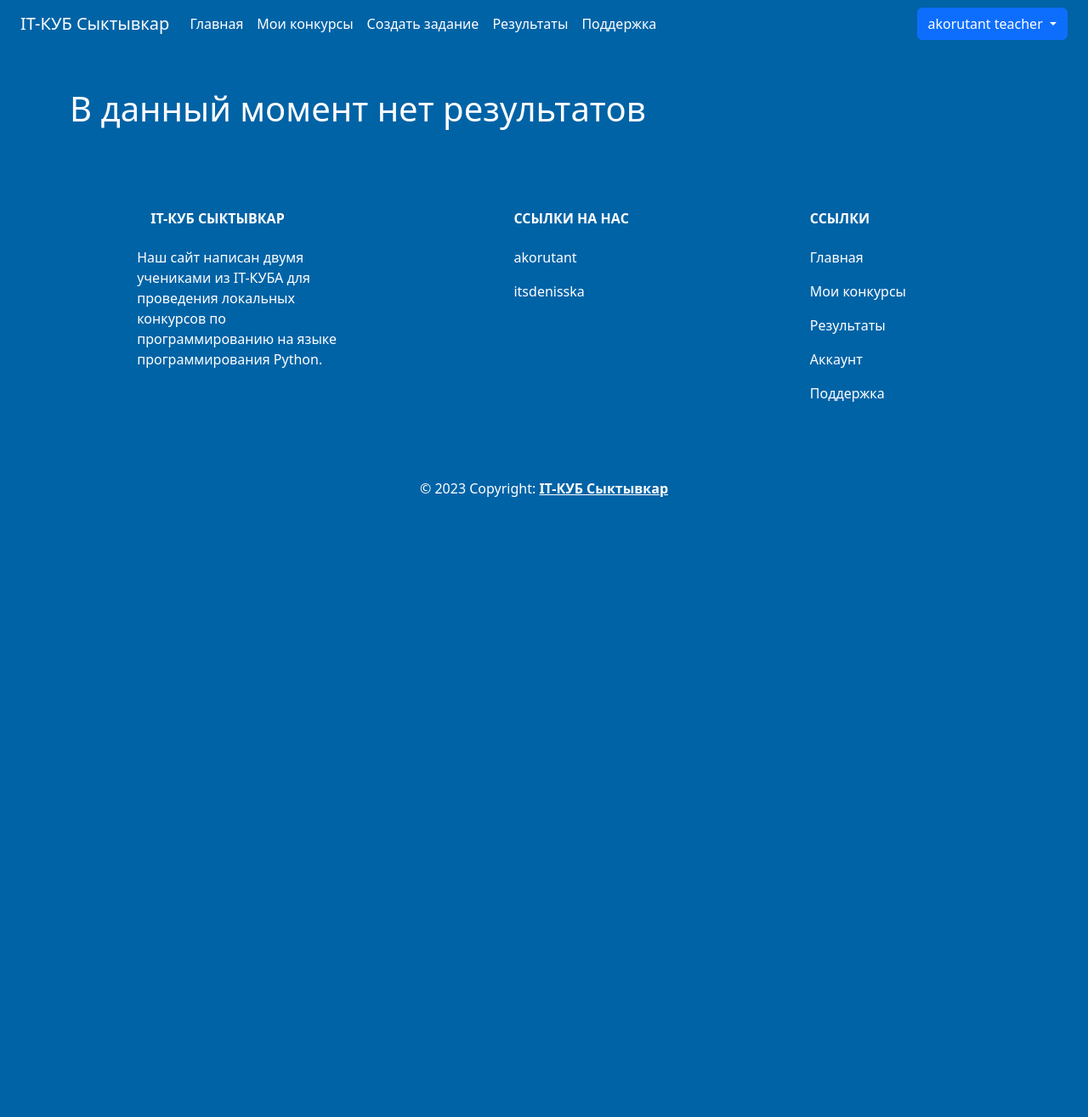
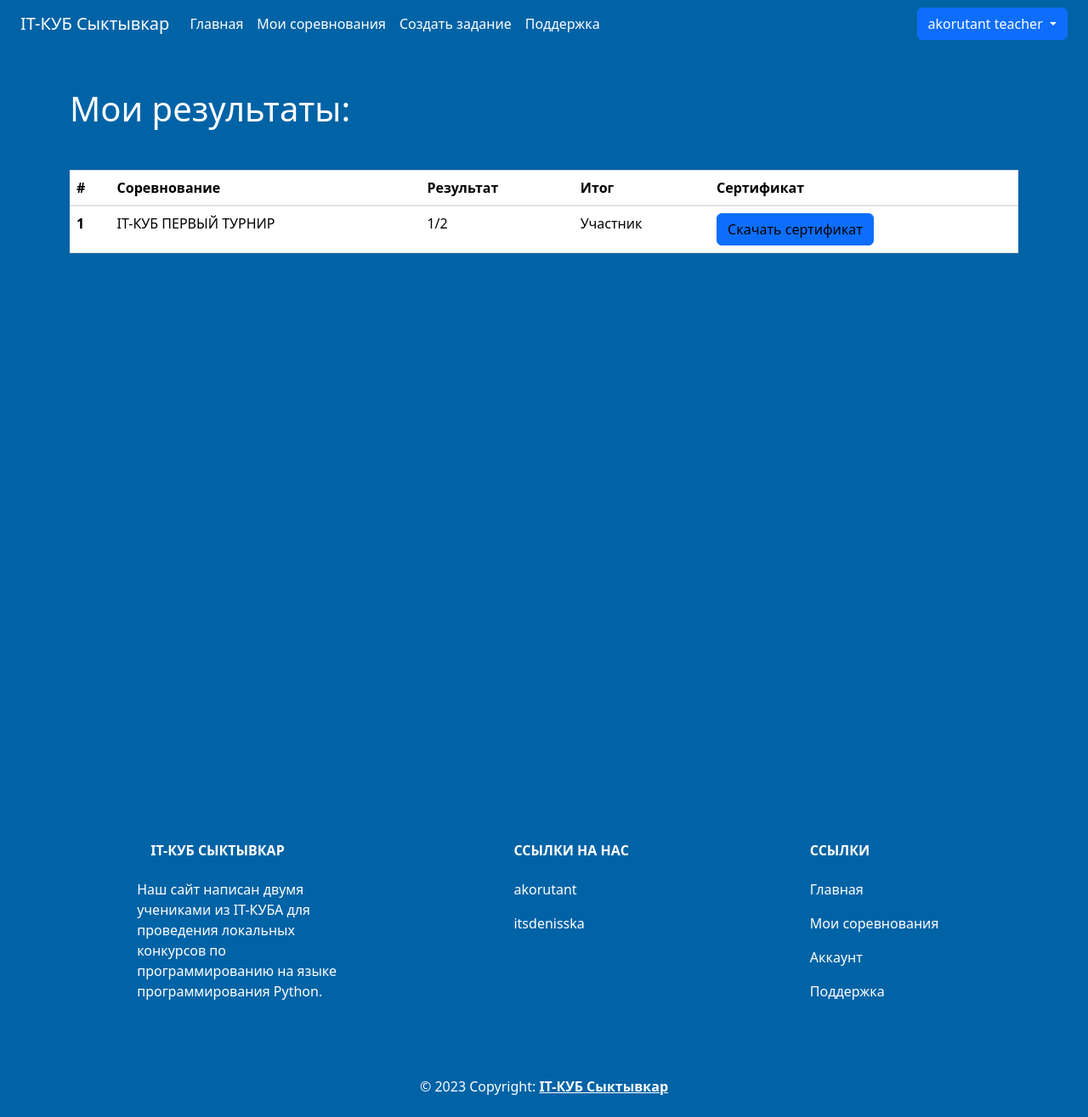
Before and after one commit to akorutant/pycontester, a Flask app: page /results in a window 1280 px wide. Shown: the whole page at 85% size. Before the commit the page ends 585 px from the top, so only its background shows below. Run offline with Flask 3, Linux system fonts and the light colour scheme; a user stored in the database is signed in; data comes from the database, SQL or seed files in the repository; both versions use the stored data as it was after the commit; some libraries are stand-ins or nearby versions.

Commit message:
added results page for user

```diff
--- a/data/contests.py
+++ b/data/contests.py
@@ -2,7 +2,6 @@ import sqlalchemy
 from sqlalchemy.util.preloaded import orm
 
 from .db_session import SqlAlchemyBase
-
 
 contest_to_task_table = sqlalchemy.Table(
     'contest_to_task',
@@ -25,4 +24,4 @@ class Contest(SqlAlchemyBase):
     end_deadline = sqlalchemy.Column(sqlalchemy.DateTime, nullable=False)
     teacher = orm.relationship('Teacher')
     tasks = orm.relationship('Task', secondary='contest_to_task', backref='contest')
-    contest_results = orm.relationship("ContestResults")
+    contest_result = orm.relationship("ContestResults", back_populates='contest_item')
--- a/main.py
+++ b/main.py
@@ -204,9 +204,12 @@ def help():
 def contests_list(contest_id):
     db_sess = db_session.create_session()
     contest = db_sess.query(Contest).filter(Contest.id == contest_id).first()
+
+
     contest_results = db_sess.query(ContestResults)\
-        .filter(ContestResults.id == contest_id)\
+        .filter(ContestResults.contest_id == contest_id)\
         .filter(current_user.id == ContestResults.student_id).first()
+
 
     if contest.end_deadline <= dt.datetime.now() or contest_results:
         return redirect(url_for("contests"))
@@ -228,7 +231,8 @@ def contests_teacher():
             Contest.author_id == current_user.id).all()
         return render_template("teacher_contests.html",
                                title="Список конкурсов",
-                               contests=contests_data)
+                               contests=contests_data,
+                               now=dt.datetime.now())
     return redirect(url_for("index"))
 
 
@@ -423,9 +427,13 @@ def task_edit(contest_id, id):
 
 
 @app.route("/results")
+@login_required
 def results():
+    db_sess = db_session.create_session()
+    results = db_sess.query(ContestResults).filter(ContestResults.student_id == current_user.id).all()
     return render_template("results.html",
-                           title="Результаты")
+                           title="Результаты",
+                           results=results)
 
 
 @app.route('/logout')
--- a/static/css/style.css
+++ b/static/css/style.css
@@ -24,3 +24,8 @@
 .test-case {
   display: flex;
 }
+
+
+.content {
+	min-height:100vh;
+}
--- a/templates/base.html
+++ b/templates/base.html
@@ -60,7 +60,7 @@
                     {% if current_user.is_authenticated %}
                     {% if current_user.job_title == "teacher" %}
                     <li>
-                        <a class="nav-link text-white" href="{{ url_for('contests_teacher') }}">Мои конкурсы</a>
+                        <a class="nav-link text-white" href="{{ url_for('contests_teacher') }}">Мои соревнования</a>
                     </li>
                     <li>
                         <a class="nav-link text-white" href="{{ url_for('tasks_add') }}">Создать задание</a>
@@ -68,14 +68,14 @@
                     {% else %}
                     <li>
                         <li class="nav-item">
-                            <a class="nav-link text-white" href="{{ url_for('contests') }}">Конкурсы</a>
+                            <a class="nav-link text-white" href="{{ url_for('contests') }}">Соревнования</a>
                         </li>
                         <a class="nav-link text-white" href="{{ url_for('code') }}">Редактор кода</a>
                     </li>
+                    <li class="nav-item">
+                        <a class="nav-link text-white" href="{{ url_for('results') }}">Мои результаты</a>
+                    </li>
                     {% endif %}
-                    <li class="nav-item">
-                        <a class="nav-link text-white" href="{{ url_for('results') }}">Результаты</a>
-                    </li>
                     {% endif %}
                     <li class="nav-item">
                         <a class="nav-link text-white" href="{{ url_for('help') }}">Поддержка</a>
@@ -107,7 +107,7 @@
         </div>
     </nav>
 </header>
-<main role="main" class="container">
+<main role="main" class="container content mt-5">
     {% block content %} {% endblock %}
 </main>
 <footer class="text-center text-lg-start navbar-background text-muted">
@@ -140,19 +140,19 @@
                     {% if current_user.is_authenticated %}
                     {% if current_user.job_title == "teacher" %}
                     <p>
-                        <a class="nav-link text-white" href="{{ url_for('contests_teacher') }}">Мои конкурсы</a>
+                        <a class="nav-link text-white" href="{{ url_for('contests_teacher') }}">Мои соревнования</a>
                     </p>
                     {% else %}
                     <p>
-                        <a href="{{ url_for('contests') }}" class="nav-link text-white">Конкурсы</a>
+                        <a href="{{ url_for('contests') }}" class="nav-link text-white">Соревнования</a>
                     </p>
                     <p>
                         <a class="nav-link text-white" href="{{ url_for('code') }}">Редактор кода</a>
                     </p>
+                    <p>
+                        <a class="nav-link text-white" href="{{ url_for('results') }}">Мои результаты</a>
+                    </p>
                     {% endif %}
-                    <p>
-                        <a href="{{ url_for('results') }}" class="nav-link text-white">Результаты</a>
-                    </p>
                     <p>
                         <a class="nav-link text-white" href="{{ url_for('account', user_id=current_user.id) }}">Аккаунт</a>
                     </p>
--- a/templates/contest_results.html
+++ b/templates/contest_results.html
@@ -1,6 +1,6 @@
 {% extends 'base.html' %} {% block content %}
 <div class="container mt-3 text-white">
-  <h1>Результаты конкурса {{contest.title}}</h1>
+  <h1 class="mt-2">Результаты соревнования: {{contest.title}}</h1>
     <table class="table text-white mt-5">
   <thead>
     <tr>
--- a/templates/contests_add.html
+++ b/templates/contests_add.html
@@ -1,6 +1,6 @@
 {% extends "base.html" %}
 {% block content %}
-<h1 class="text-white">Создание конкурса</h1>
+<h1 class="text-white">Создание соревнования</h1>
 <form action="" method="post">
     {{ form.hidden_tag() }}
     <div>
--- a/templates/contests_list_of_tasks.html
+++ b/templates/contests_list_of_tasks.html
@@ -1,6 +1,6 @@
 {% extends "base.html" %} {% block content %}
 <div class="container mt-3 text-white">
-    <h1>Список заданий для конкурса {{ contest.title }}</h1>
+    <h1>Список заданий для соревнования {{ contest.title }}</h1>
     {% for task in tasks %}
     <div class="card card-background mb-3">
         <div class="card-header text-white">{{ task.title }}</div>
--- a/templates/feedback.html
+++ b/templates/feedback.html
@@ -1,8 +1,8 @@
 {% extends "base.html" %}
 
 {% block content %}
-<h1 class="text-white">Обратная связь</h1>
-<form action="" method="post">
+<h1 class="text-white text-center mt-5">Обратная связь</h1>
+<form action="" method="post" class="col-md-8 offset-md-2 mt-5">
     {{ form.hidden_tag() }}
 
     <p>
--- a/templates/login.html
+++ b/templates/login.html
@@ -1,8 +1,8 @@
 {% extends "base.html" %}
 
 {% block content %}
-	<h1 class="text-white">Авторизация</h1>
-	<form action="" method="post">
+	<h1 class="text-white text-center mt-5">Авторизация</h1>
+	<form action="" method="post" class="col-md-8 offset-md-2 mt-5">
 		{{ form.hidden_tag() }}
 		<p>
 			{{ form.email.label(class="text-white") }}<br>
--- a/templates/register.html
+++ b/templates/register.html
@@ -1,8 +1,8 @@
 {% extends "base.html" %}
 
 {% block content %}
-<h1 class="text-white">Регистрация</h1>
-<form action="" method="post">
+<h1 class="text-white text-center mt-5">Регистрация</h1>
+<form action="" method="post" class="col-md-8 offset-md-2 mt-5">
     {{ form.hidden_tag() }}
     <p>
         {{ form.login.label(class="text-white") }}<br>
--- a/templates/results.html
+++ b/templates/results.html
@@ -1,32 +1,43 @@
 {% extends "base.html" %} {% block content %}
 {% if results %}
-<div class="container mt-3 text-white">
-    <h1 class="mb-3">Результаты участников:</h1>
+<h1 class="text-white mt-2">Мои результаты:</h1>
+<table class="table text-white mt-5">
+    <thead>
+    <tr>
+        <th scope="col">#</th>
+        <th scope="col">Соревнование</th>
+        <th scope="col">Результат</th>
+        <th scope="col">Итог</th>
+        <th scope="col">Сертификат</th>
+    </tr>
+    </thead>
+    <tbody>
     {% for result in results %}
-    <div class="card card-background mb-3">
-        <div class="card-header text-white">{{ result.title }}</div>
-        <div class="card-body text-white">
-            <p class="card-text">{{ result.description }}</p>
-        </div>
-    </div>
+    <tr>
+        <th scope="row">{{ loop.index }}</th>
+        <td>{{ result.contest_item.title }}</td>
+        <td>{{ result.complited }}/{{ result.count_tasks }}</td>
+        <td>
+            {% set a = result.complited %}
+            {% set b = result.count_tasks %}
+            {% if a == b %}
+            Диплом I степени
+            {% elif a / b * 100 | int > 80 %}
+            Диплом II степени
+            {% elif a / b * 100 | int > 60 %}
+            Диплом III степени
+            {% else %}
+            Участник
+            {% endif %}
+        </td>
+        <td>
+            <a class="btn btn-primary">Скачать сертификат</a>
+        </td>
+    </tr>
     {% endfor %}
-    <div class="card card-background mb-3">
-        <div class="card-header text-white text-center">Фотиев Денис</div>
-        <div class="card-body text-white">
-            <p class="card-text text-center">Занял 1 место по варке амфетамина по рецепту Уолтера
-                Уайта!!!</p>
-        </div>
-    </div>
-
-    <div class="card card-background mb-3">
-        <div class="card-header text-white text-center">Прудников Савелий</div>
-        <div class="card-body text-white">
-            <p class="card-text text-center">Занял 2 место по варке амфетамина по рецепту Уолтера
-                Уайта!!!</p>
-        </div>
-    </div>
-</div>
+    </tbody>
+</table>
 {% else %}
-    <h1 class="text-white mt-5">В данный момент нет результатов</h1>
+<h1 class="text-white mt-5">В данный момент нет результатов</h1>
 {% endif %}
 {% endblock %}
```
Also changed, not shown: data/contest_results.py (+11 -10 lines), templates/personal_area.html (+0 -14 lines), templates/teacher_contests.html (+7 -1 lines), database/db.sqlite.
